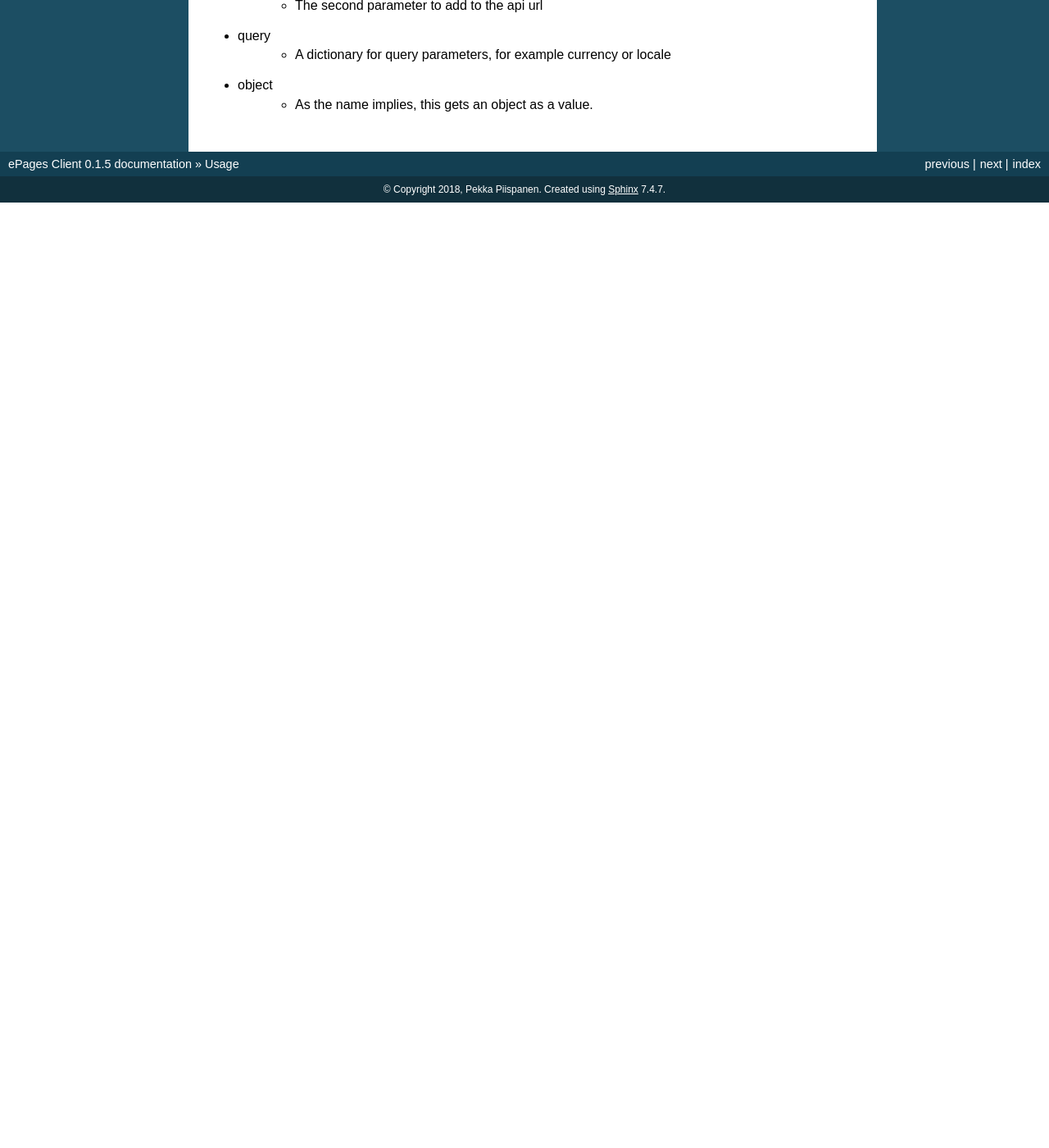
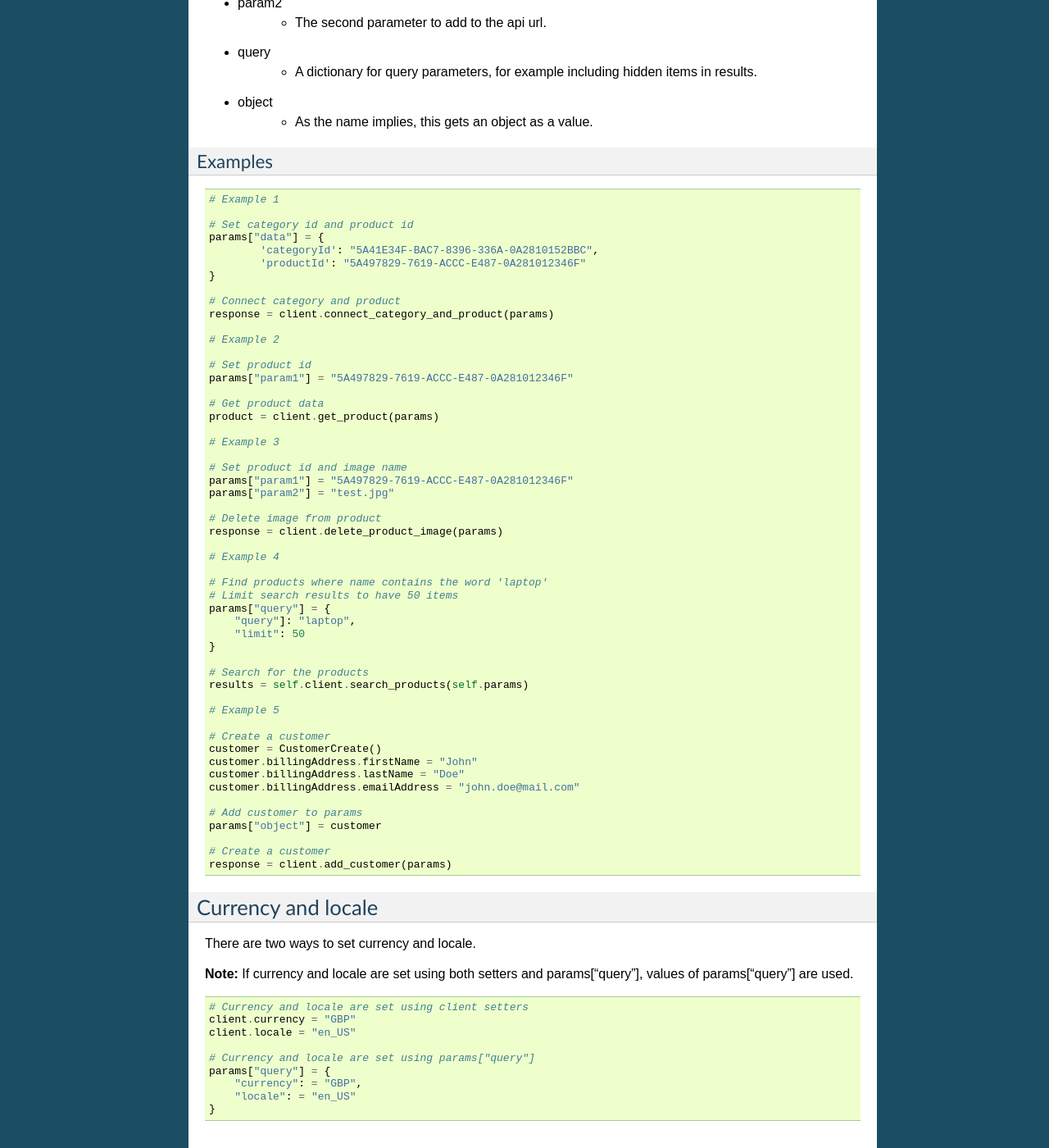
Before and after one commit to vilkasgroup/epages_client, a Sphinx documentation site: the page built from docs/usage.rst, in a window 1280 px wide and 1400 px high, scrolled down 780 px. Shown: the whole window at 82% size. Built offline with Sphinx 7.4.7, drawn with Linux system fonts in a browser that asks for light colours; pages that are not in the unit, such as notebooks, are missing from menus; before the commit the page ends 1027 px from its top, so only the background shows below that; some of the changed text lies outside the part shown.

Commit message:
Add examples.

```diff
--- a/docs/usage.rst
+++ b/docs/usage.rst
@@ -25,6 +25,7 @@ The dictionary parameter
 ------------------------
 
 Each method accepts a single dictionary parameter called params.
+This parameter is not mandatory for all methods.
 
 .. code-block:: python
 
@@ -41,13 +42,92 @@ Each method accepts a single dictionary parameter called params.
     * The content here is usually a dictionary, but can have a binary file, too.
 
 * param1
-    * The first parameter to add to the api url
+    * The first parameter to add to the api url.
 
 * param2
-    * The second parameter to add to the api url
+    * The second parameter to add to the api url.
 
 * query
-    * A dictionary for query parameters, for example currency or locale
+    * A dictionary for query parameters, for example including hidden items in results.
 
 * object
     * As the name implies, this gets an object as a value.
+
+Examples
+~~~~~~~~
+
+.. code-block:: python
+
+    # Example 1
+
+    # Set category id and product id
+    params["data"] = {
+            'categoryId': "5A41E34F-BAC7-8396-336A-0A2810152BBC",
+            'productId': "5A497829-7619-ACCC-E487-0A281012346F"
+    }
+
+    # Connect category and product
+    response = client.connect_category_and_product(params)
+
+    # Example 2
+
+    # Set product id
+    params["param1"] = "5A497829-7619-ACCC-E487-0A281012346F"
+
+    # Get product data
+    product = client.get_product(params)
+
+    # Example 3
+
+    # Set product id and image name
+    params["param1"] = "5A497829-7619-ACCC-E487-0A281012346F"
+    params["param2"] = "test.jpg"
+
+    # Delete image from product
+    response = client.delete_product_image(params)
+
+    # Example 4
+
+    # Find products where name contains the word 'laptop'
+    # Limit search results to have 50 items
+    params["query"] = {
+        "query"]: "laptop",
+        "limit": 50
+    }
+
+    # Search for the products
+    results = self.client.search_products(self.params)
+
+    # Example 5
+
+    # Create a customer
+    customer = CustomerCreate()
+    customer.billingAddress.firstName = "John"
+    customer.billingAddress.lastName = "Doe"
+    customer.billingAddress.emailAddress = "john.doe@mail.com"
+
+    # Add customer to params
+    params["object"] = customer
+
+    # Create a customer
+    response = client.add_customer(params)
+
+Currency and locale
+-------------------
+
+There are two ways to set currency and locale.
+
+**Note:** If currency and locale are set using both setters and
+params["query"], values of params["query"] are used.
+
+.. code-block:: python
+
+    # Currency and locale are set using client setters
+    client.currency = "GBP"
+    client.locale = "en_US"
+
+    # Currency and locale are set using params["query"]
+    params["query"] = {
+        "currency": = "GBP",
+        "locale": = "en_US"
+    }
```
